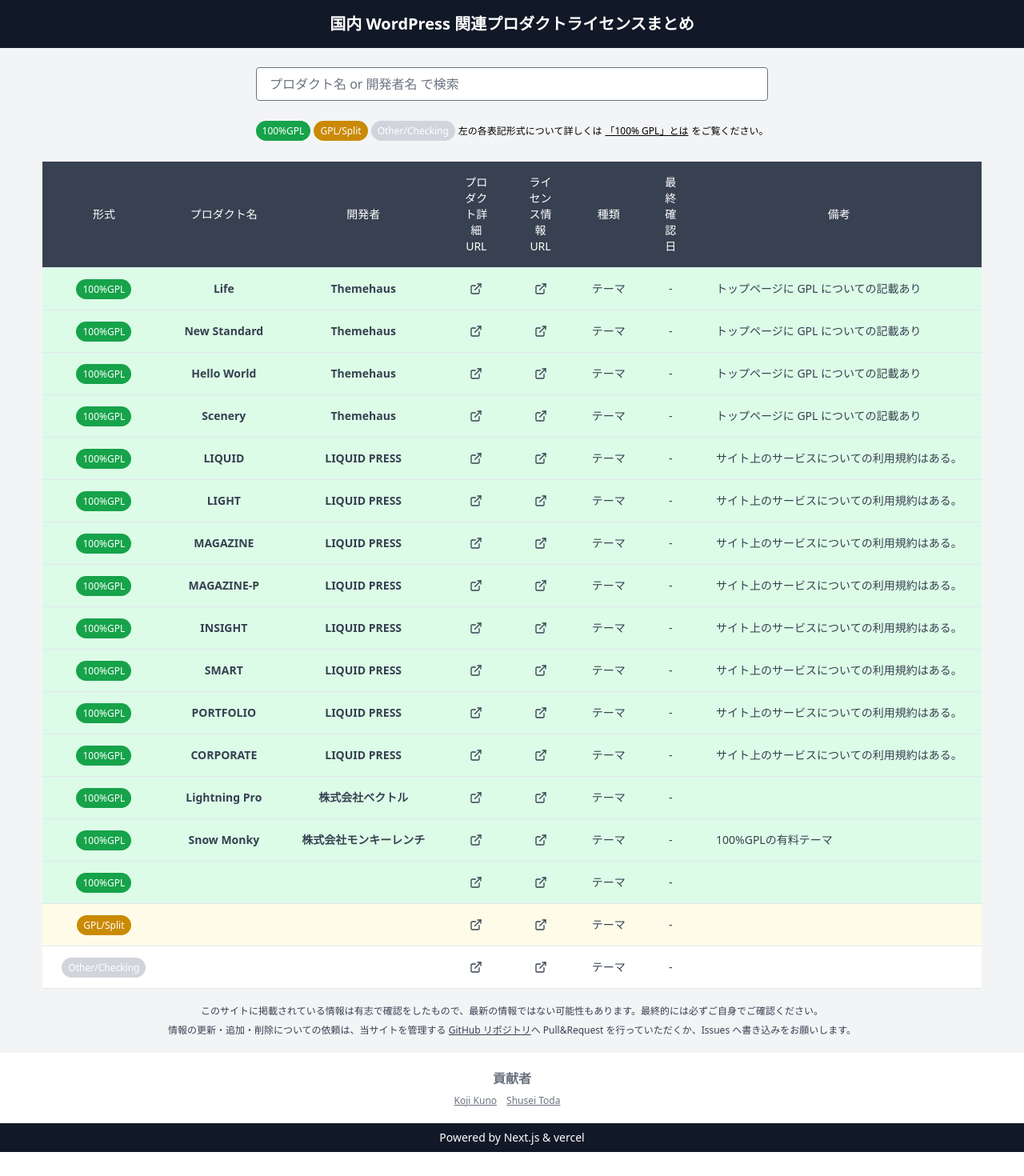
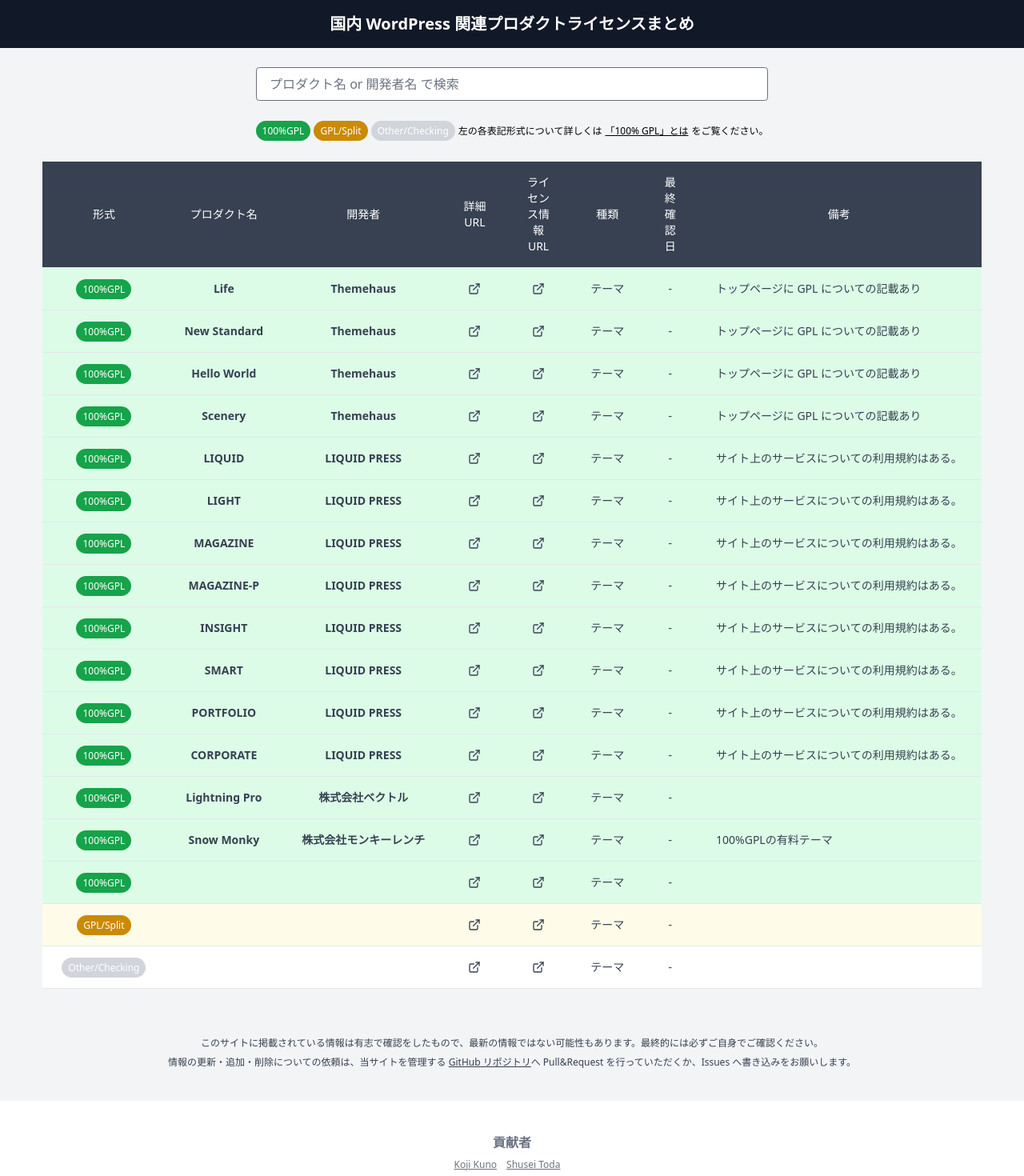
Before and after one commit to Olein-jp/wordpress-products-license-list, a Next.js app: page / in a window 1280 px wide. Shown: the top 1470 px of the page at 80% size. Before the commit the page ends 1440 px from the top, so only its background shows below. Built offline with nearby package versions, Linux system fonts and the light colour scheme.

Commit message:
諸々調整

```diff
--- a/src/components/Footer.js
+++ b/src/components/Footer.js
@@ -6,7 +6,7 @@
   return (
     <>
       <aside className="mt-5">
-        <div className="text-center text-xs text-gray-700 mb-5">
+        <div className="text-center text-xs text-gray-700 p-10">
           <p className="mb-2">
             このサイトに掲載されている情報は有志で確認をしたもので、最新の情報ではない可能性もあります。最終的には必ずご自身でご確認ください。
           </p>
@@ -25,7 +25,7 @@
             へ書き込みをお願いします。
           </p>
         </div>
-        <div className="bg-white p-5 text-gray-500">
+        <div className="bg-white p-15 text-gray-500 p-10">
           <h4 className="text-center font-bold mb-2">貢献者</h4>
           <ul className="flex justify-center">
             {CONTRIBUTORS.map((contributor, index) => {
--- a/src/components/Thead.js
+++ b/src/components/Thead.js
@@ -12,7 +12,7 @@
           開発者
         </th>
         <th scope="col" className="table-th">
-          プロダクト詳細URL
+          詳細URL
         </th>
         <th scope="col" className="table-th">
           ライセンス情報URL
```
